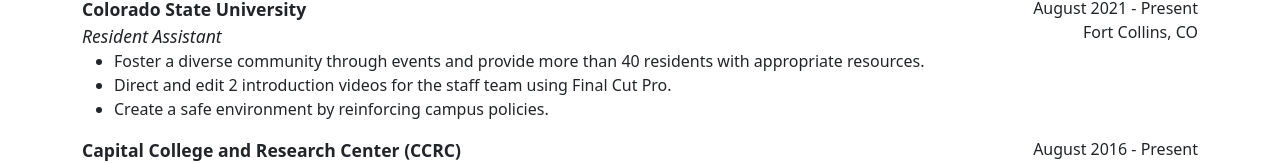
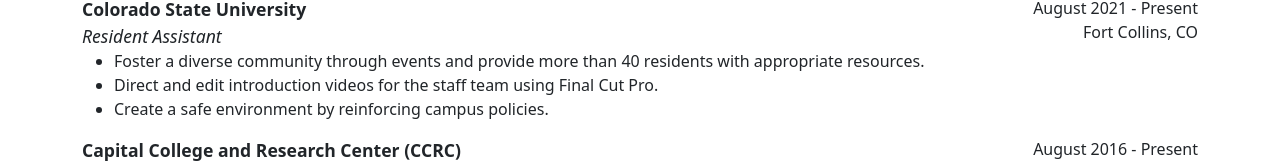
Before and after one commit to AyeCL/resume, a React (Create React App) app: page / in a window 1280 px wide. Shown: the part 447-610 px from the top of the page. Built offline with nearby package versions, Linux system fonts and the light colour scheme.

Commit message:
RA intro videos instead of 2

```diff
--- a/src/App.js
+++ b/src/App.js
@@ -98,7 +98,7 @@
           <Col>
             <ul>
               <li>Foster a diverse community through events and provide more than 40 residents with appropriate resources.</li>
-              <li>Direct and edit 2 introduction videos for the staff team using Final Cut Pro.</li>
+              <li>Direct and edit introduction videos for the staff team using Final Cut Pro.</li>
               <li>Create a safe environment by reinforcing campus policies.</li>
             </ul>
           </Col>
```
